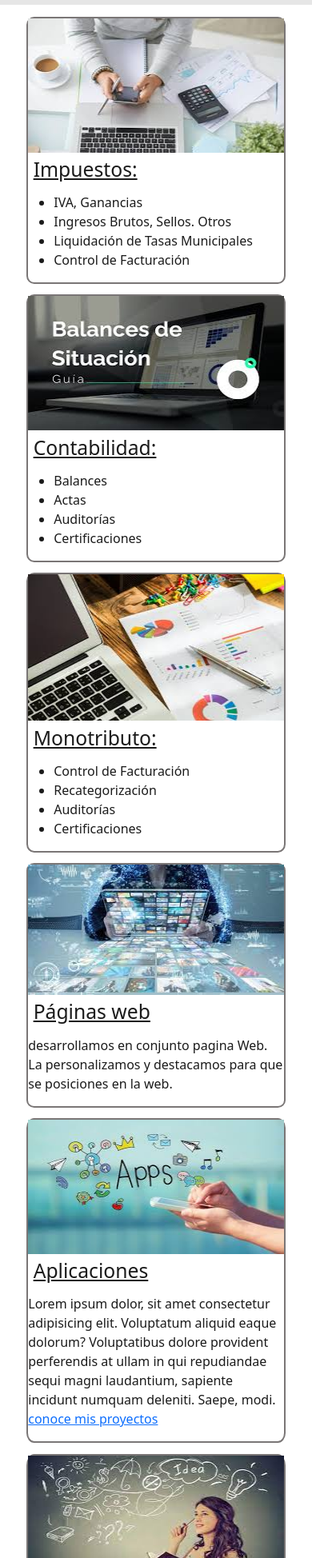
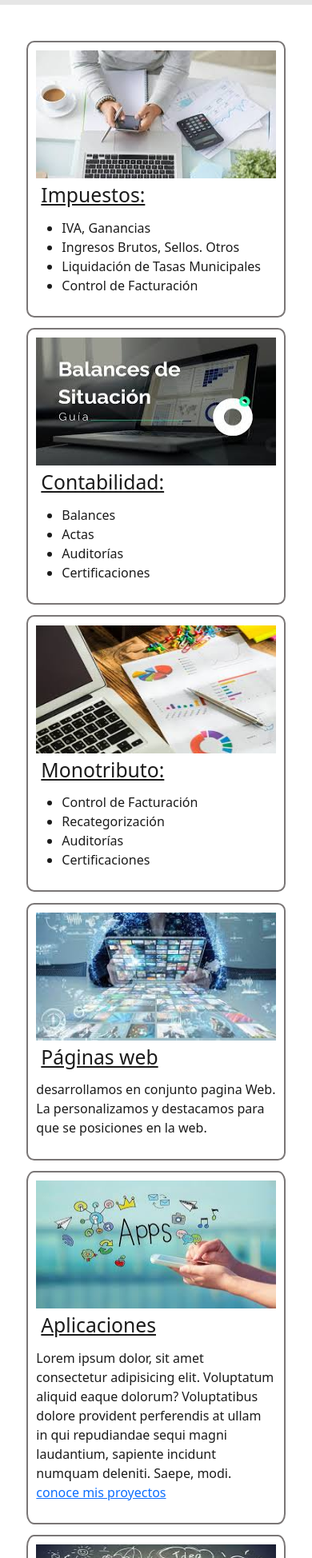
Before and after one commit to YoseliLambertucci/page-yoseli, a plain HTML site: page pages/servicios.html in a window 390 px wide. Shown: the part 52-2000 px from the top of the page at 80% size. Drawn offline with nearby package versions, Linux system fonts and the light colour scheme.

Commit message:
acomode el responsive y cambios en el navbar

```diff
--- a/CSS/style.css
+++ b/CSS/style.css
@@ -23,12 +23,13 @@ hr {
     height: 1px;
 }
 /*INDEX-HEADER-GENERAL PARA LOS CINCO ARCHIVOS*/
-/*USE BOOTSTRAP- aca quiero sacar el flex-grow :1 en el navbar QUE NO ME SALE*/
-/*
-.collapse .navbar-collapse .flexgrow {
+.navbar-collapse {
+    flex-basis: 100%;
+    justify-content: end;
+}
 
-}
 /*PAGE-INDEX- HEADER PARA LOS CINCO ARCHIVOS*/
+
 .bg-yoseli {
     background-color: rgb(230, 230, 230);
 }
@@ -54,7 +55,7 @@ hr {
 
 /*ARCHIVO INDEX-PRESENTACION-FOTO YOSELI*/
 
-/*PAGE- INDEX-SERVICIOS BOOTSTRAP*/
+/*PAGE- INDEX-SERVICIOS BOOTSTRAP- imagen que esta detras de los servicios*/
 .prestaciones {
     background-image: url(../image/Fondo-index-servicios.webp);
     padding: 5%;
@@ -127,6 +128,7 @@ main section h3 {
     display: flex;
     flex-wrap: wrap;
     margin: 2%;
+    margin-top: 5%;
 }
 
 .descripcion-servicios {
@@ -152,8 +154,7 @@ main section h3 {
 .gralart {
     display: flex;
     flex-wrap: wrap;
-    margin-left: 5%;
-    margin-right: 5%;
+    margin: 5%;
     height: 100%;
 }
 
@@ -219,4 +220,5 @@ footer {
     .article {
         padding: 3%;
     }
+
 }
--- a/pages/servicios.html
+++ b/pages/servicios.html
@@ -15,7 +15,7 @@
 
 <body class="body-servicios">
     <header>
-        <nav class="navbar navbar-expand-lg bg-yoseli">
+        <nav class="navbar navbar-expand-md bg-yoseli">
             <div class="container-fluid">
                 <h1 class="navbar-brand" href="#">YOSELI LAMBERTUCCI</h1>
                 <button class="navbar-toggler" type="button" data-bs-toggle="collapse"
@@ -39,8 +39,8 @@
     <!--en esta cuerpo se exponen todos los servicios ofresicos en forma de card-->
     <main class="responsive-ss">
         <div class="gralart">
-            <div id="servicios-contables" class="article">
-                <img src="../image/imagen-impuesto.jfif" alt="imagen-ilustrativa" class="imagen-ilustrativa">
+            <div id="servicios-contables" class="article pading">
+                <img src="../image/imagen-impuesto.jfif" alt="imagen-ilustrativa" class="imagen-servicio">
                 <h2 class="titcliente">Impuestos:</h2>
                 <ul>
                     <li> IVA, Ganancias</li>
@@ -49,8 +49,8 @@
                     <li>Control de Facturación</li>
                 </ul>
             </div>
-            <div class="article">
-                <img src="../image/imagen-contabilidad.jfif" alt="imagen-ilustrativa" class="imagen-ilustrativa">
+            <div class="article pading">
+                <img src="../image/imagen-contabilidad.jfif" alt="imagen-ilustrativa" class="imagen-servicio">
                 <h2 class="titcliente">Contabilidad:</h2>
                 <ul>
                     <li> Balances</li>
@@ -59,8 +59,8 @@
                     <li>Certificaciones</li>
                 </ul>
             </div>
-            <div class="article">
-                <img src="../image/fondo-servicios-index.jfif" alt="imagen-ilustrativa" class="imagen-ilustrativa">
+            <div class="article pading">
+                <img src="../image/fondo-servicios-index.jfif" alt="imagen-ilustrativa" class="imagen-servicio">
                 <h2 class="titcliente">Monotributo:</h2>
                 <ul>
                     <li>Control de Facturación</li>
@@ -69,15 +69,15 @@
                     <li>Certificaciones</li>
                 </ul>
             </div>
-            <div class="article" id="desarrollos-web">
-                <img src="../image/imagen-pagina-web.jfif" alt="imagen-ilustrativa" class="imagen-ilustrativa">
+            <div class="article pading" id="desarrollos-web">
+                <img src="../image/imagen-pagina-web.jfif" alt="imagen-ilustrativa" class="imagen-servicio">
                 <h2 class="titcliente">Páginas web</h2>
                 <p> desarrollamos en conjunto pagina Web. La personalizamos y destacamos para que se
                     posiciones en la web.
                 </p>
             </div>
-            <div class="article">
-                <img src="../image/imagen-aplicaciones.jfif" alt="imagen-ilustrativa" class="imagen-ilustrativa">
+            <div class="article pading">
+                <img src="../image/imagen-aplicaciones.jfif" alt="imagen-ilustrativa" class="imagen-servicio">
                 <h2 class="titcliente">Aplicaciones</h2>
                 <p> Lorem ipsum dolor, sit amet consectetur adipisicing elit.
                     Voluptatum aliquid eaque dolorum? Voluptatibus dolore provident
@@ -86,8 +86,8 @@
                     <a href="./clientes.html#desarrollo-one">conoce mis proyectos</a>
                 </p>
             </div>
-            <div class="article" id="cursos">
-                <img src="../image/imagem-cursos.jfif" alt="imagen-ilustrativa" class="imagen-ilustrativa">
+            <div class="article pading" id="cursos">
+                <img src="../image/imagem-cursos.jfif" alt="imagen-ilustrativa" class="imagen-servicio">
                 <h2 class="titcliente">Finanzas Personales:</h2>
                 <p> El curso consta de 6 modulos independientes, cada modulo tiene su
                     video, PDF y planillas descargables. Luego coordinamos una clase presencial
@@ -95,8 +95,8 @@
                     ademas hay mas modulos independientes como "mi primera inversion" "costos" ""
                 </p>
             </div>
-            <div class="article">
-                <img src="../image/imagen-empresa.jfif" alt="imagen-ilustrativa" class="imagen-ilustrativa">
+            <div class="article pading">
+                <img src="../image/imagen-empresa.jfif" alt="imagen-ilustrativa" class="imagen-servicio">
                 <h2 class="titcliente">Administración de Empresas</h2>
                 <p> el curso consta de 8 Modulos independientes, cada modulo tiene su
                     video, PDF y planillas de excel con formulas y calculos. consta de dos encuentros presenciales
```
Also changed, not shown: index.html (+1 -1 lines), pages/clientes.html (+1 -1 lines), pages/conoceme.html (+1 -1 lines), pages/contacto.html (+1 -1 lines).
